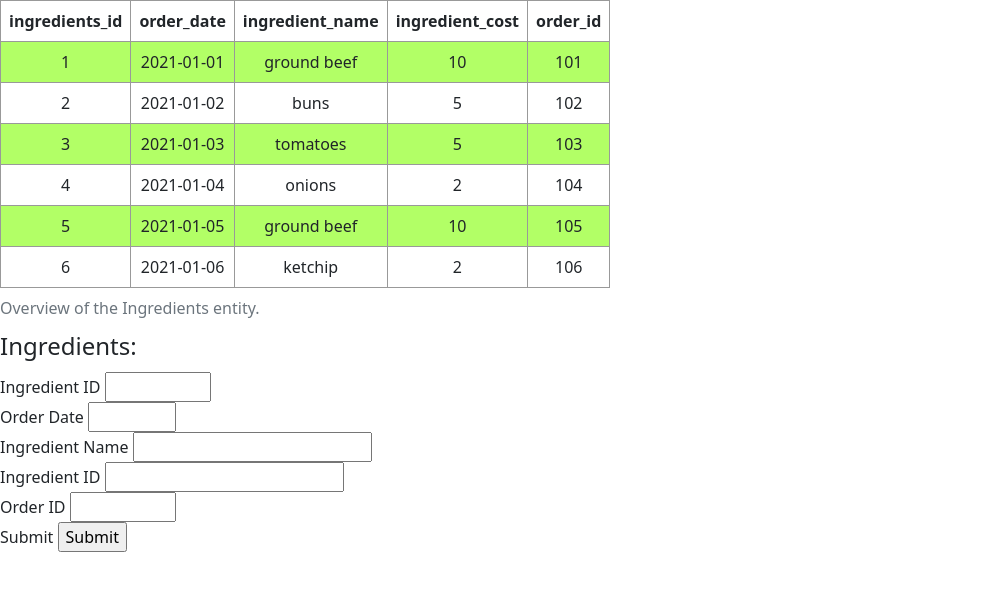
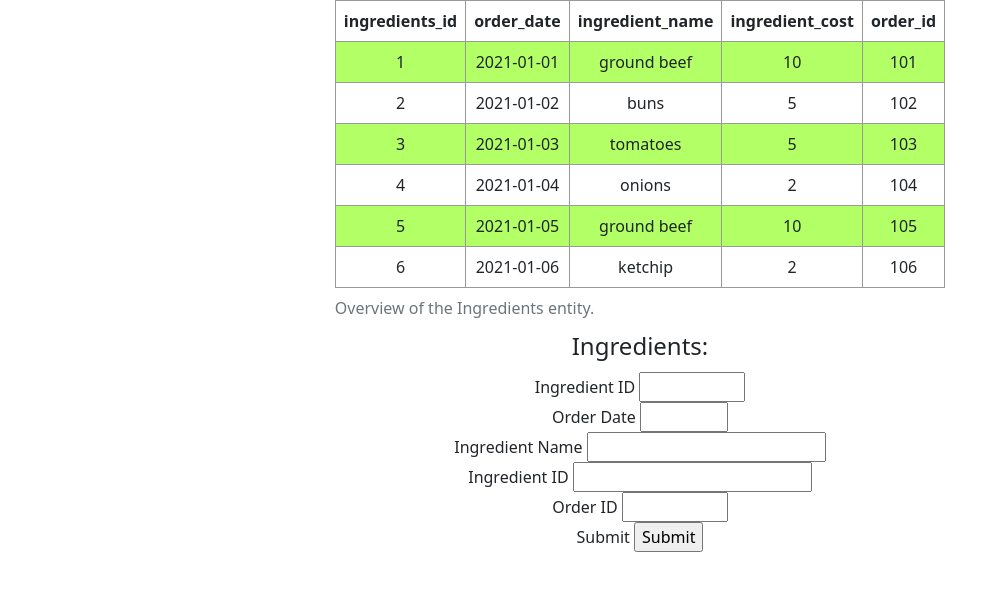
Before and after one commit to yu-daniel/Two-Guys, a Flask app: page /ingredients-suppliers in a window 1280 px wide. Shown: the top 591 px of the page, without its empty margins (0-1008 px from the left). Run offline with Flask 2, Linux system fonts and the light colour scheme.

Commit message:
css changes

```diff
--- a/static/css/styles.css
+++ b/static/css/styles.css
@@ -1,4 +1,4 @@
-table{
+table, .col-sm-6, .col-sm-12{
 	text-align: center;
 }
 
@@ -11,6 +11,7 @@ tr:nth-child(even){
 	background-color: #B2FF66;
 }
 
-.col-sm-6 {
-	text-align: center;
+#overview {
+	margin-left: auto;
+	margin-right: auto;
 }
--- a/templates/emp_loc.html
+++ b/templates/emp_loc.html
@@ -2,7 +2,7 @@
 {% block title %}Employees, Managers & Locations{% endblock %}
 
 {% block content %}
-<table>
+<table id="overview">
 	<caption>Overview of the Employees, Managers and Locations.</caption>
 	<thead>
 		<tr>
@@ -24,7 +24,7 @@
 	</tbody>
 </table>
 
-<div>
+<div class="row">
 	<div class="col-sm-6">
 		<form action="", method="POST">
 			{{ emp_man_form.hidden_tag() }}
@@ -65,7 +65,7 @@
 		</form>
 	</div>
 
-	<div>
+	<div class="col-sm-6">
 		<form action="#", method="POST">
 			{{ loc_form.hidden_tag() }}
 			<fieldset>
--- a/templates/ingredients_suppliers.html
+++ b/templates/ingredients_suppliers.html
@@ -2,7 +2,7 @@
 {% block title %}Ingredients & Suppliers{% endblock %}
 
 {% block content %}
-<table>
+<table id="overview">
 	<caption>Overview of the Ingredients entity.</caption>
 	<thead>
 		<tr>
@@ -27,7 +27,7 @@
 	</tbody>
 </table>
 
-<div>
+<div class="col-sm-12">
 	<form action="#" method="POST">
 		{{ form.hidden_tag() }}
 		<fieldset>
```
